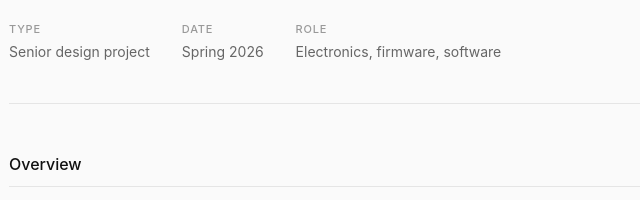
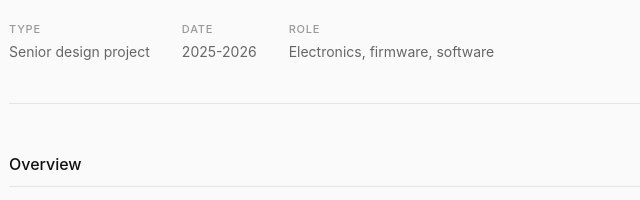
Before and after one commit to Asbatty/project-portfolio, a plain HTML site: page projects/mohrs-circle/index.html in a window 1280 px wide. Shown: the part 286-486 px from the top of the page, 213-853 px from the left. Drawn offline with Linux system fonts and the light colour scheme.

Commit message:
date change

```diff
--- a/projects/mohrs-circle/index.html
+++ b/projects/mohrs-circle/index.html
@@ -39,7 +39,7 @@
           </div>
           <div class="meta-item">
             <span class="meta-label">Date</span>
-            <span class="meta-value">Spring 2026</span>
+            <span class="meta-value">2025-2026</span>
           </div>
           <div class="meta-item">
             <span class="meta-label">Role</span>
```
